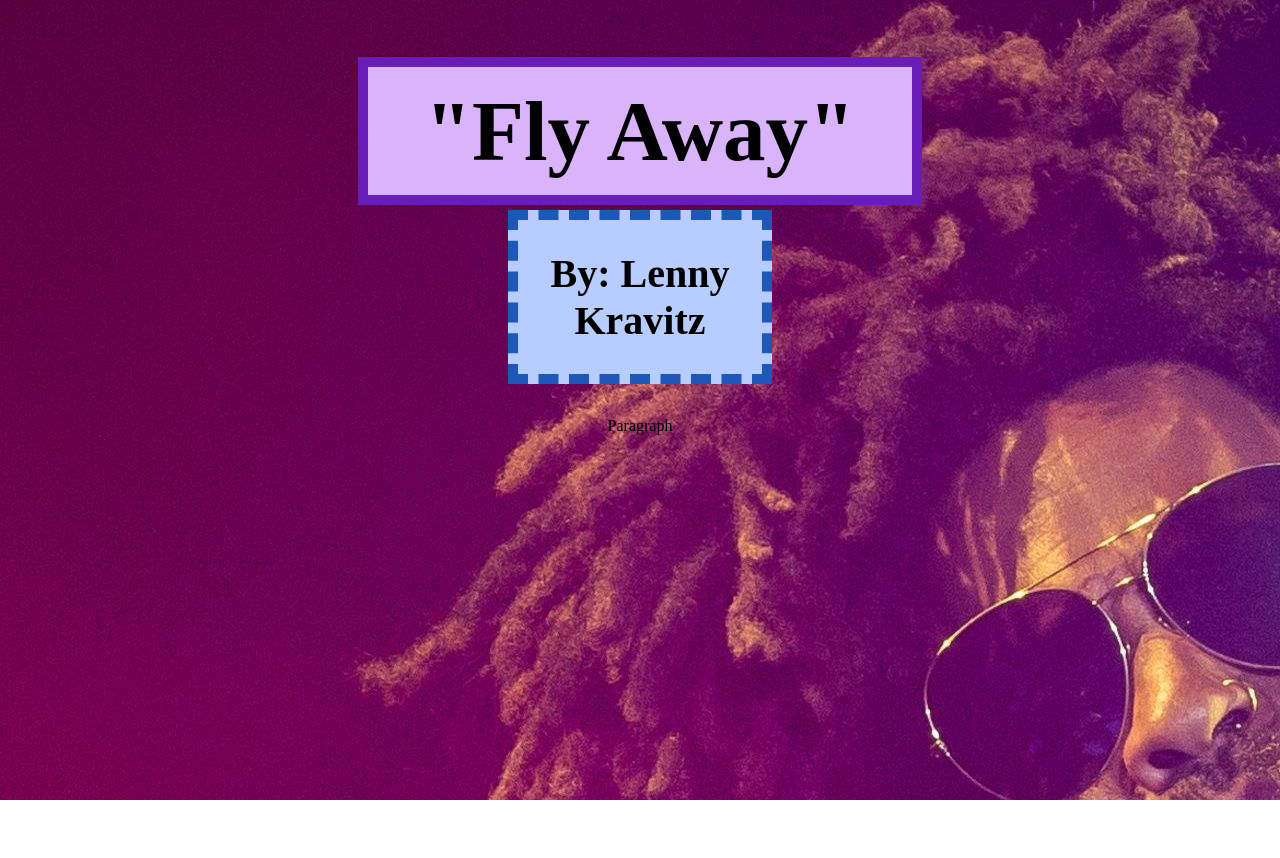
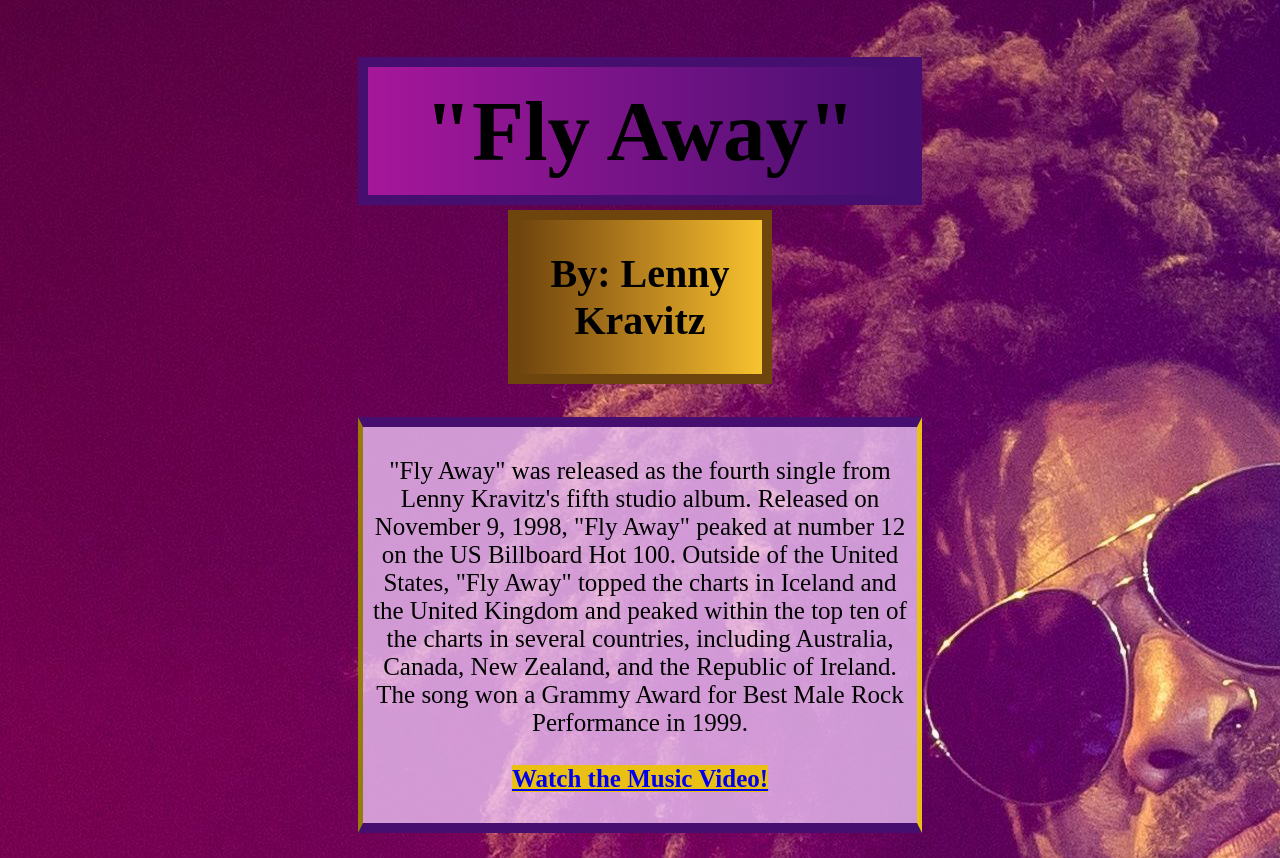
Before and after one commit to manda16433/CTK303, a plain HTML site: page BirthdayParty.html in a window 1280 px wide. Before the commit the page ends 800 px from the top, so only its background shows below. Drawn offline with Linux system fonts and the light colour scheme.

Commit message:
Add files via upload

```diff
--- a/BirthdayParty.html
+++ b/BirthdayParty.html
@@ -8,7 +8,18 @@
   <body>
     <h1>"Fly Away"</h1>
       <h2> By: Lenny Kravitz </h2>
-    <p>Paragraph</p>
+    <p>"Fly Away" was released as the fourth single from Lenny Kravitz's fifth studio album.
+      Released on November 9, 1998, "Fly Away" peaked at number 12 on the US Billboard Hot 100.
+      Outside of the United States, "Fly Away" topped the charts in Iceland and the United Kingdom
+      and peaked within the top ten of the charts in several countries, including Australia, Canada, New Zealand, and the Republic of Ireland.
+      The song won a Grammy Award for Best Male Rock Performance in 1999. <br> <br>
+
+      <!--<a href="BirthdayParty.html">Watch the music video!</a>-->
+
+
+      <b>  <a href="https://www.youtube.com/watch?v=EvuL5jyCHOw" target="_blank">Watch the Music Video!</a> </b>
+    </p>
     <!-- Comment -->
+    <!--<iframe width="560" height="315" src="https://www.youtube.com/watch?v=EvuL5jyCHOw" frameborder="0" allow="autoplay; encrypted-media" allowfullscreen=""></iframe>-->
   </body>
 </html>
--- a/birthdayStyle.css
+++ b/birthdayStyle.css
@@ -4,25 +4,59 @@
 
 h1{
   text-align: center;
-  border: 10px solid #681db8;
+  border: 10px solid #450e6f;
   padding: 15px;
   margin-left: 350px;
   margin-right: 350px;
   font-size: 85px;
   margin-bottom: 0px;
-  background-color: #d9b4fa;
+  background-image: linear-gradient(to right, #a6179a, #8d1591, #751386, #5d117b, #450e6f);
+  /*background-color: #d9b4fa;*/
 }
 h2{
   text-align: center;
   padding: 30px 30px 30px 30px;
-  border: 10px dashed #1d58b8;
+  border: 10px solid #6f450e;
   margin-left: 500px;
   margin-right: 500px;
-  background-color: #b8cdff;
+  background-image: linear-gradient(to left, #f8c32f, #d7a026, #b5801e, #926116, #6f450e);
   font-size: 40px;
   margin-top: 5px;
 }
 
 p{
   text-align: center;
+  margin-left: 350px;
+  margin-right: 350px;
+  padding-top: 30px;
+  padding-bottom: 30px;
+  padding-left: 10px;
+  padding-right: 10px;
+  font-size: 25px;
+  border-top-style: solid;
+  border-top-color: #450e6f;
+  border-top-width: 10px;
+
+  border-left-style: inset;
+  border-left-color: #ebc015;
+  border-left-width: thick;
+
+  border-right-style: inset;
+  border-right-color: #ebc015;
+  border-right-width: thick;
+
+  border-bottom-style: solid;
+  border-bottom-color: #450e6f;
+  border-bottom-width: 10px;
+
+  background-color: rgba(243, 204, 255, .75);
 }
+
+a:link{
+  background-color: #ebc015;
+}
+
+a:hover{
+  background-color: #d637fa;
+  color: black;
+}
```
